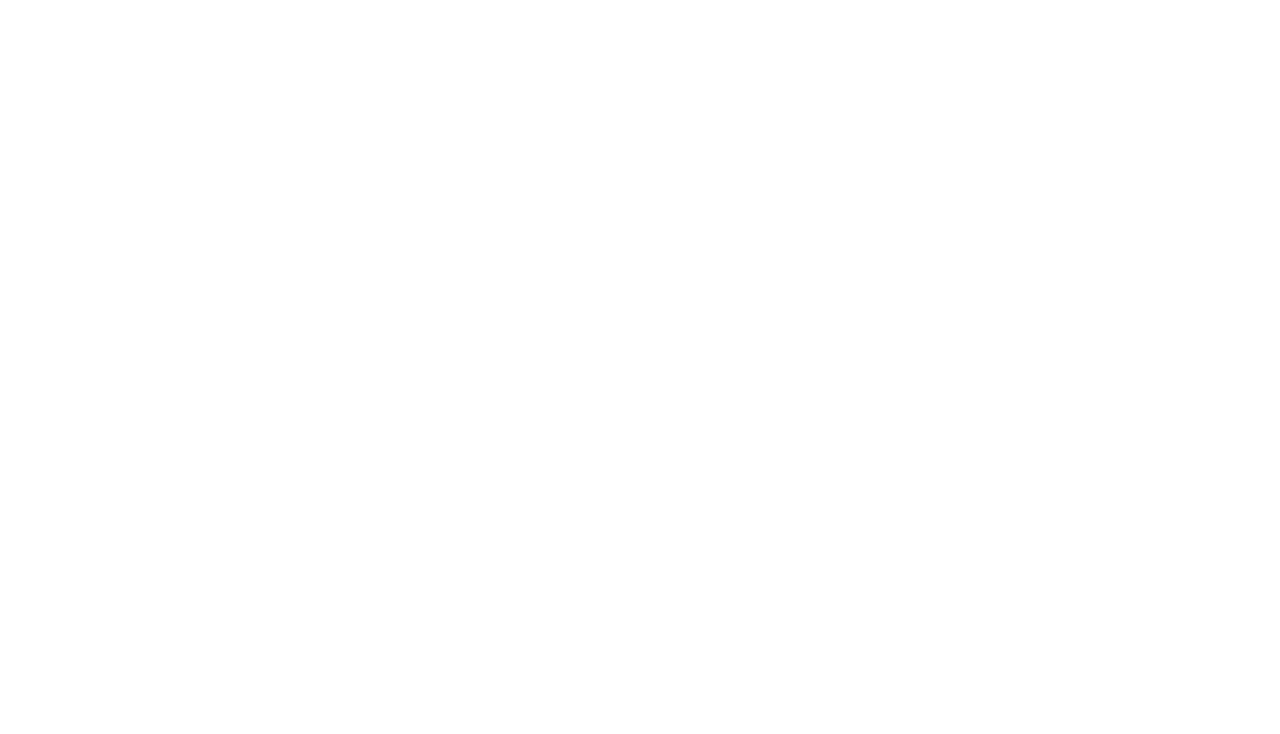
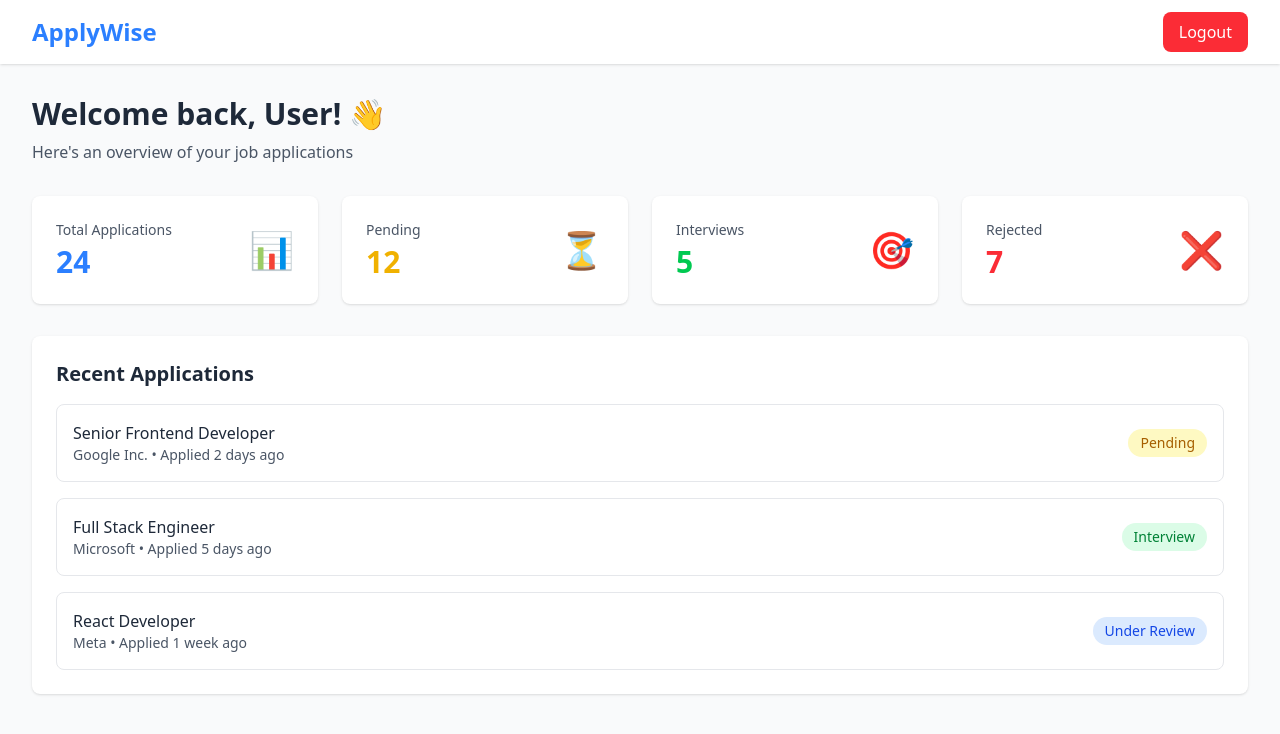
Before and after one commit to mdqasim786/ApplyWise-AI-Job-Application-Tracker, a React (Vite) app in the folder client/client/: page /dashboard in a window 1280 px wide. Before the commit this address had no page. Shown: the top 734 px of the page. Built offline with nearby package versions, Linux system fonts and the light colour scheme; sample sign-in values are in the browser's storage.

Commit message:
implement user authentication and dashboard routing on signin page

```diff
--- a/client/client/src/App.jsx
+++ b/client/client/src/App.jsx
@@ -5,6 +5,7 @@
 import { Security } from './Pages/Security.jsx'
 import { Signup } from './Pages/Signup.jsx'
 import { Signin } from './Pages/Signin.jsx'
+import { Dashboard } from './Pages/Dashboard.jsx'
 import { BrowserRouter as Router, Route, Routes } from 'react-router-dom'
 import './App.css'
 
@@ -21,6 +22,7 @@
             <Route path='/security' element={<Security />} />
             <Route path='/signup' element={<Signup />} />
             <Route path='/signin' element={<Signin />} />
+            <Route path='/dashboard' element={<Dashboard />} />
           </Routes>
         </Router>
       </div>
--- /dev/null
+++ b/client/client/src/Pages/Dashboard.jsx
@@ -0,0 +1,124 @@
+import { useNavigate } from 'react-router-dom';
+import { useEffect, useState } from 'react';
+
+function Dashboard(){
+  const navigate = useNavigate();
+  const [userName, setUserName] = useState('');
+
+  useEffect(() => {
+    // Check if user is authenticated
+    const token = localStorage.getItem('token');
+    if (!token) {
+      navigate('/signin');
+      return;
+    }
+    setUserName('User');
+  }, [navigate]);
+  const handleLogout = () => {
+    localStorage.removeItem('token');
+    navigate('/signin');
+  };
+  return (
+    <div className="min-h-screen bg-gray-50">
+      {/* Navigation Bar */}
+      <nav className="bg-white shadow-sm">
+        <div className="max-w-7xl mx-auto px-4 sm:px-6 lg:px-8">
+          <div className="flex justify-between h-16 items-center">
+            <div className="flex items-center">
+              <h1 className="text-2xl font-bold text-blue-500">ApplyWise</h1>
+            </div>
+            <button
+              onClick={handleLogout}
+              className="bg-red-500 text-white px-4 py-2 rounded-lg hover:bg-red-600 transition"
+            >
+              Logout
+            </button>
+          </div>
+        </div>
+      </nav>
+
+      {/* Main Dashboard Content */}
+      <div className="max-w-7xl mx-auto px-4 sm:px-6 lg:px-8 py-8">
+        <div className="mb-8">
+          <h2 className="text-3xl font-bold text-gray-800">Welcome back, {userName}! 👋</h2>
+          <p className="text-gray-600 mt-2">Here's an overview of your job applications</p>
+        </div>
+
+        {/* Stats Cards */}
+        <div className="grid grid-cols-1 md:grid-cols-4 gap-6 mb-8">
+          <div className="bg-white p-6 rounded-lg shadow hover:shadow-lg transition">
+            <div className="flex items-center justify-between">
+              <div>
+                <p className="text-sm text-gray-600 mb-1">Total Applications</p>
+                <p className="text-3xl font-bold text-blue-500">24</p>
+              </div>
+              <div className="text-4xl">📊</div>
+            </div>
+          </div>
+
+          <div className="bg-white p-6 rounded-lg shadow hover:shadow-lg transition">
+            <div className="flex items-center justify-between">
+              <div>
+                <p className="text-sm text-gray-600 mb-1">Pending</p>
+                <p className="text-3xl font-bold text-yellow-500">12</p>
+              </div>
+              <div className="text-4xl">⏳</div>
+            </div>
+          </div>
+
+          <div className="bg-white p-6 rounded-lg shadow hover:shadow-lg transition">
+            <div className="flex items-center justify-between">
+              <div>
+                <p className="text-sm text-gray-600 mb-1">Interviews</p>
+                <p className="text-3xl font-bold text-green-500">5</p>
+              </div>
+              <div className="text-4xl">🎯</div>
+            </div>
+          </div>
+
+          <div className="bg-white p-6 rounded-lg shadow hover:shadow-lg transition">
+            <div className="flex items-center justify-between">
+              <div>
+                <p className="text-sm text-gray-600 mb-1">Rejected</p>
+                <p className="text-3xl font-bold text-red-500">7</p>
+              </div>
+              <div className="text-4xl">❌</div>
+            </div>
+          </div>
+        </div>
+
+        {/* Recent Applications */}
+        <div className="bg-white rounded-lg shadow p-6">
+          <h3 className="text-xl font-semibold text-gray-800 mb-4">Recent Applications</h3>
+          <div className="space-y-4">
+            <div className="flex items-center justify-between p-4 border border-gray-200 rounded-lg hover:bg-gray-50 transition">
+              <div>
+                <h4 className="font-medium text-gray-800">Senior Frontend Developer</h4>
+                <p className="text-sm text-gray-600">Google Inc. • Applied 2 days ago</p>
+              </div>
+              <span className="px-3 py-1 bg-yellow-100 text-yellow-700 rounded-full text-sm">Pending</span>
+            </div>
+
+            <div className="flex items-center justify-between p-4 border border-gray-200 rounded-lg hover:bg-gray-50 transition">
+              <div>
+                <h4 className="font-medium text-gray-800">Full Stack Engineer</h4>
+                <p className="text-sm text-gray-600">Microsoft • Applied 5 days ago</p>
+              </div>
+              <span className="px-3 py-1 bg-green-100 text-green-700 rounded-full text-sm">Interview</span>
+            </div>
+
+            <div className="flex items-center justify-between p-4 border border-gray-200 rounded-lg hover:bg-gray-50 transition">
+              <div>
+                <h4 className="font-medium text-gray-800">React Developer</h4>
+                <p className="text-sm text-gray-600">Meta • Applied 1 week ago</p>
+              </div>
+              <span className="px-3 py-1 bg-blue-100 text-blue-700 rounded-full text-sm">Under Review</span>
+            </div>
+          </div>
+        </div>
+      </div>
+    </div>
+  );
+}
+
+export { Dashboard };
--- a/client/client/src/Pages/Signin.jsx
+++ b/client/client/src/Pages/Signin.jsx
@@ -1,10 +1,18 @@
 import { useState } from "react";
+import { useNavigate } from "react-router-dom";
 
 function Signin(){
+  const navigate = useNavigate();
+  // frontend states
   const [email, setEmail] = useState('');
   const [emailError, setEmailError] = useState('');
   const [password, setPassword] = useState('');
   const [passwordError, setPasswordError] = useState('');
+
+    // Backend States
+    const [serverError, setServerError] = useState('');
+    const [serverSuccess, setServerSuccess] = useState('');
+    const [isLoading, setIsLoading] = useState(false);
 
   const handleSubmit = async (e) => {
     e.preventDefault();
@@ -21,7 +29,48 @@
     setEmailError(errors.email || '');
     setPasswordError(errors.password || '');
     if (Object.keys(errors).length > 0) return;
+    setServerError('');
+    setServerSuccess('');
+    setIsLoading(true);
+
+    try {
+    const response = await fetch("http://localhost:5000/api/auth/login", {
+      method: "POST",
+      headers: {
+        "Content-Type": "application/json",
+      },
+      body: JSON.stringify({
+        email: email,
+        password: password,
+      }),
+    });
+
+    const data =  await response.json();
+    if (!response.ok) {
+      setServerError(data.message || "Login failed");
+      setIsLoading(false);
+      return;
+    }
+    if (response.ok){
+      console.log("Token received:", data.token);
+      localStorage.setItem("token", data.token);
+      setServerSuccess("Login successful!");
+      setEmail('');
+      setPassword('');
+      setEmailError('');
+      setPasswordError('');
+      setIsLoading(false);
+
+      setTimeout(() => {
+        navigate('/dashboard');
+      }, 1000);
+    }
+  } catch (error) {
+    setServerError("Network error. Please try again.");
+      setIsLoading(false);
   }
+}
+
   return (
     <>
       {/* Left Side Design */}
@@ -82,6 +131,18 @@
                   className="border rounded-lg p-2.5 w-full text-sm focus:outline-none focus:ring-2 border-gray-300 focus:ring-blue-500 border-l-4 sm:border-l-6 border-l-blue-500"
                 />
               </div>
+
+              {serverError && (
+              <div className="mt-4 p-3 bg-red-100 border border-red-400 text-red-700 rounded-lg text-sm">
+              {serverError}
+              </div>
+              )}
+
+              {serverSuccess && (
+              <div className="mt-4 p-3 bg-green-100 border border-green-400 text-green-700 rounded-lg text-sm">
+              {serverSuccess}
+              </div>
+              )}
 
               <button
                 type="submit"
--- a/client/client/src/Pages/Signup.jsx
+++ b/client/client/src/Pages/Signup.jsx
@@ -67,7 +67,7 @@
     }
 
     if (response.ok){
-      setServerSuccess("Signup successful! You can now log in.");
+      setServerSuccess("Signup successful! You can now sign in.");
       setEmail('');
       setPassword('');
       setConfirmPassword('');
```
Also changed, not shown: 1 other file (tests, documents, lock files or other folders).
